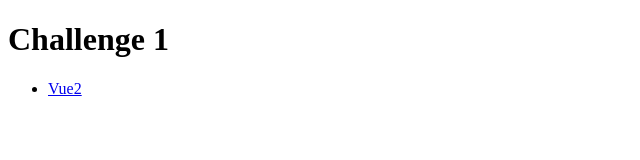
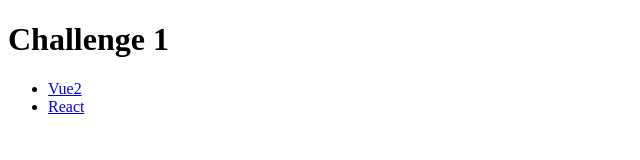
Before and after one commit to Teknologica/kata, a plain HTML site: page index.html in a window 1280 px wide. Shown: the full height of the page, 0-640 px from the left. Drawn offline with Linux system fonts and the light colour scheme.

Commit message:
Update index

```diff
--- a/index.html
+++ b/index.html
@@ -8,6 +8,7 @@
     <h1>Challenge 1</h1>
     <ul>
         <li><a href="challenge-1/vue2/index.html">Vue2</a></li>
+        <li><a href="challenge-1/react/index.html">React</a></li>
     </ul>
 </body>
 </html>
```
